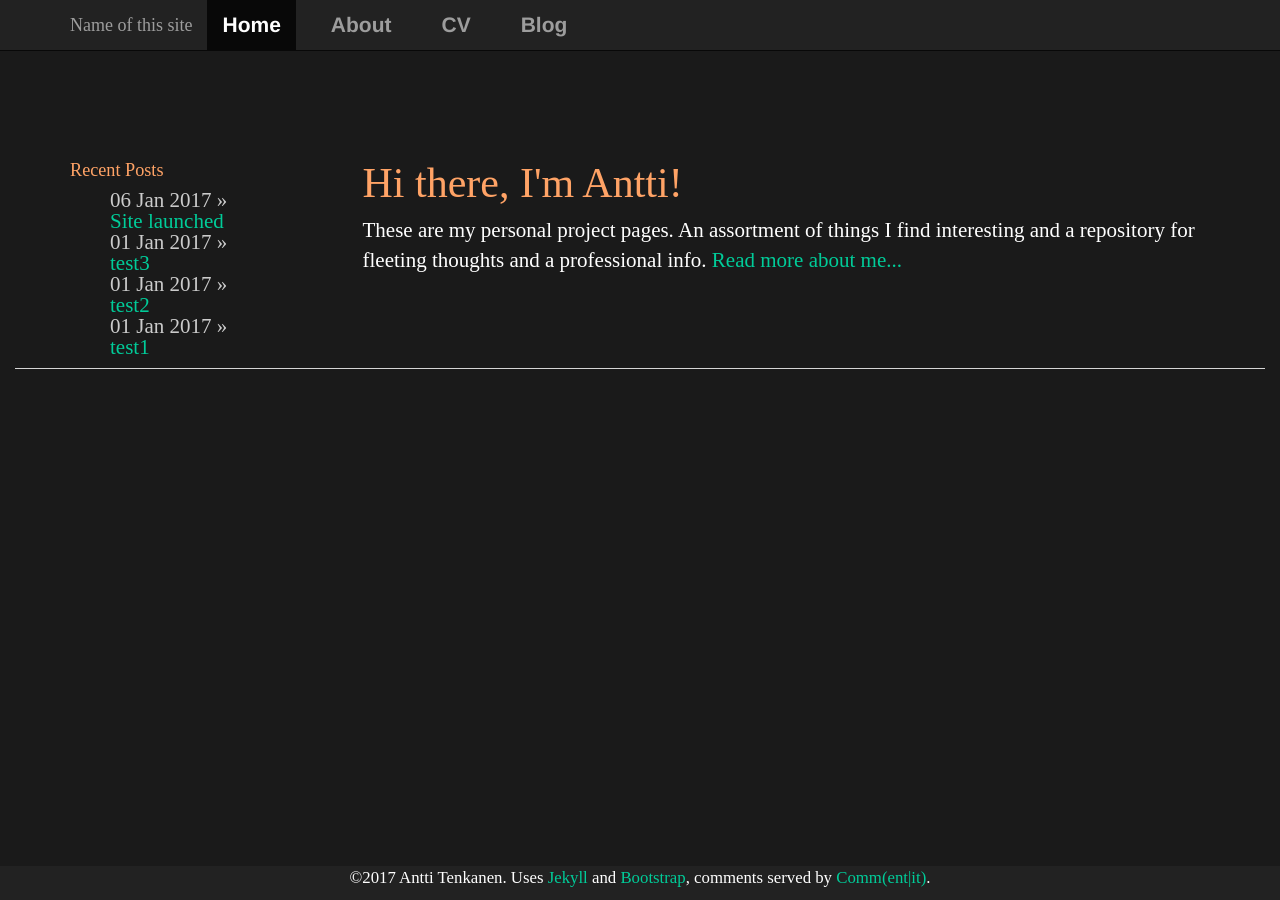
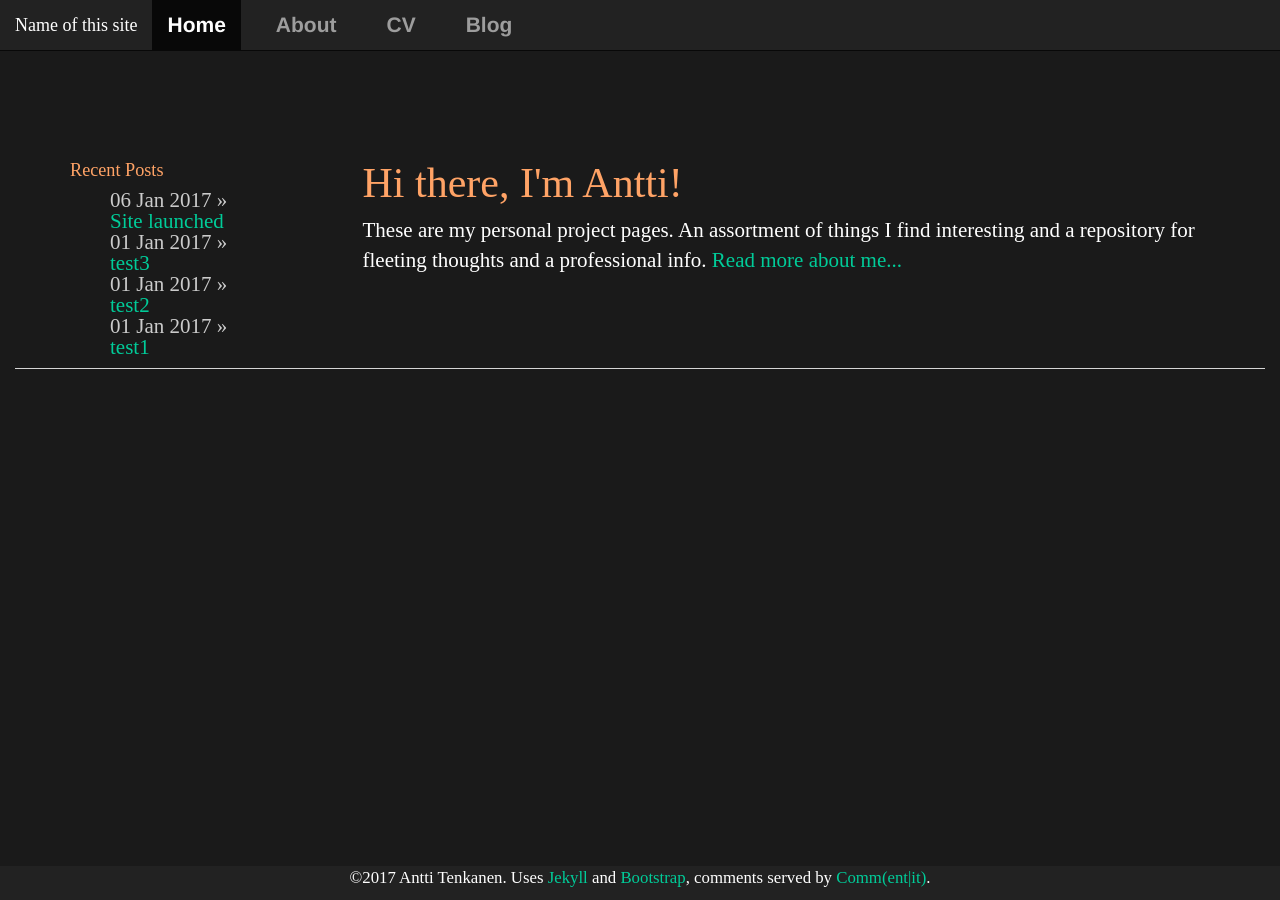
Before and after one commit to plantecophys/plantecophys, a Jekyll site: the page built from index.html, in a window 1280 px wide. Built offline with Jekyll 4.4.1, drawn with Linux system fonts in a browser that asks for light colours; the list of posts is cut into pages by our own code.

Commit message:
Update header.html

```diff
--- a/_includes/header.html
+++ b/_includes/header.html
@@ -1,7 +1,6 @@
 <div class="container-fluid">
     <div class="row-fluid">
       <nav class="navbar navbar-inverse navbar-fixed-top" role="navigation">
-            <div class="container">
                   <div class="navbar-header">
                         <button type="button" class="navbar-toggle collapsed" data-toggle="collapse" data-target="#navbar" aria-expanded="false" aria-controls="navbar">
                               <span class="sr-only">Toggle navigation</span>
@@ -19,11 +18,9 @@
                         <li><a href="{{ site.baseurl }}/blog">Blog</a></li>
                   </ul>
                   </div><!--/.nav-collapse -->
-            </div>
      </nav>
 
 <!--
-        <div class="navbar navbar-inverse navbar-fixed-top" role="navigation">
-            <div class="navbar-header">
+
                 <button type="button" class="navbar-toggle" data-toggle="collapse" data-target="#bs-example-navbar-collapse-1">
                       -->
```
